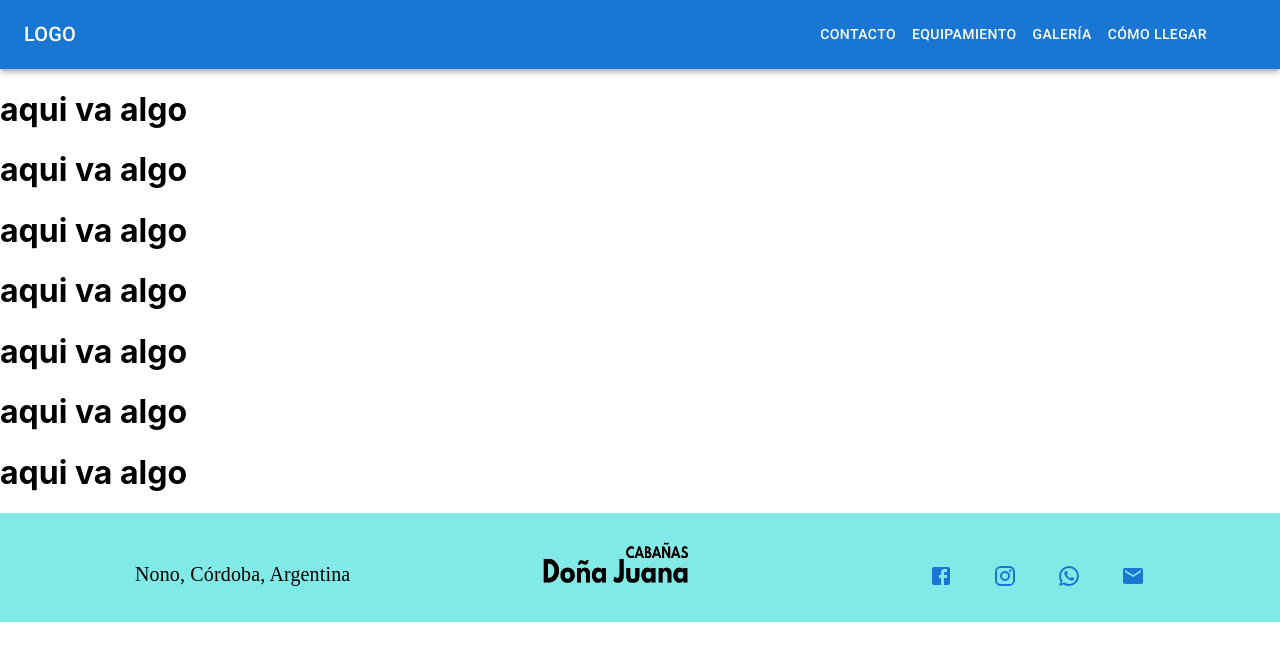
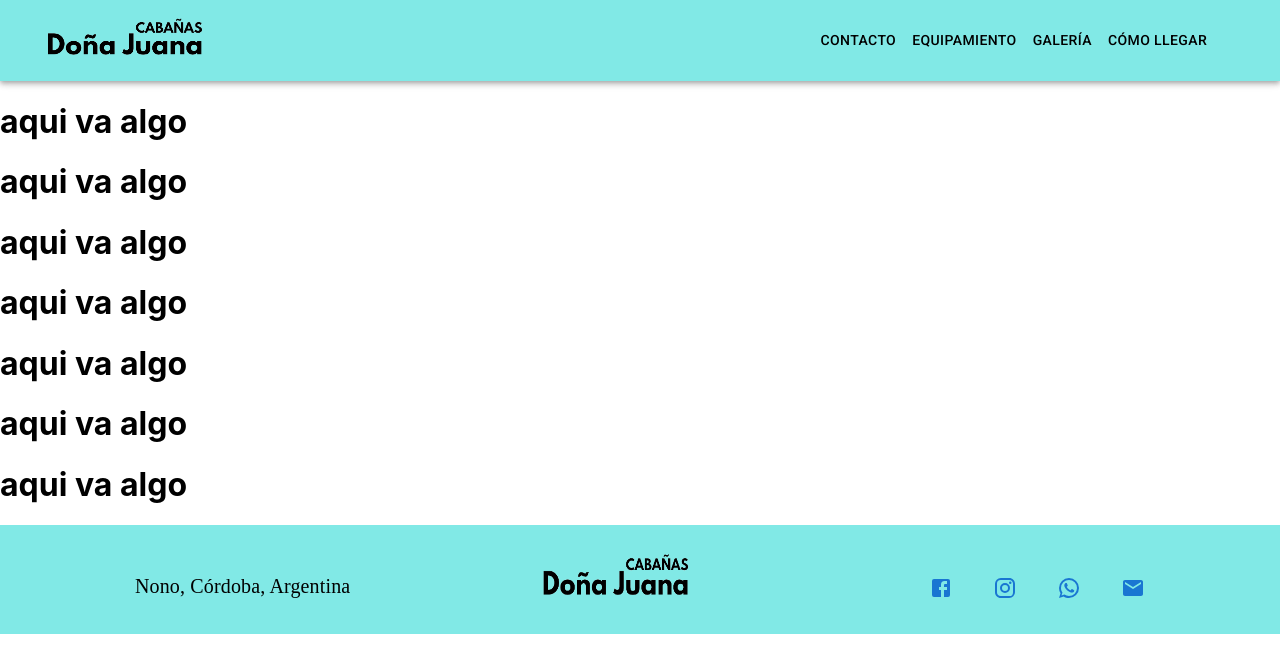
Before and after one commit to LuciMachuca/proyecto-juana, a React (Create React App) app: page /home in a window 1280 px wide. Shown: the top 672 px of the page. Built offline with nearby package versions, Linux system fonts and the light colour scheme.

Commit message:
navBar2 80%

```diff
--- a/src/componentes/Home/Home.jsx
+++ b/src/componentes/Home/Home.jsx
@@ -1,5 +1,5 @@
 import React from 'react';
-import Footer from '../Footer';
+import Footer from '../footer';
 //import Navbar from './HomeConfig';
 import Navbar from '../NavBar';
 
--- a/src/componentes/NavBar.jsx
+++ b/src/componentes/NavBar.jsx
@@ -11,32 +11,17 @@ import Container from '@mui/material/Container';
 import Button from '@mui/material/Button';
 import Tooltip from '@mui/material/Tooltip';
 import MenuItem from '@mui/material/MenuItem';
-import Logo from '../Imagenes/Logo.png';
+import Logo from '../Imagenes/Logo_Limpio_m.png';
 import { makeStyles } from '@mui/styles';
 import { Link } from 'react-router-dom';
+import theme from '../themeConfig'
+import Grid from '@mui/material/Grid';
 
 
 //const pages = ['Como Llegar', 'Galería', 'Equipamiento', 'Contacto'];
 
-const useStyles = makeStyles(theme => ({
-  //offset: theme.mixins.toolbar,  // coloca el alto de forma dinámica
-  root: {
-    palette: {
-      primary: { main: '#81E9E6' },
-      secondary: { main: '#871A1A' },
-      neutral: { main: '#F3F0F0', contrastText: '#fff' },
-    },
-    typography: {
-      fontFamily: 'Spartan',
-
-    },
-  }
-}))
-
 
 const Navbar = () => {
-
-  const classes = useStyles();
 
   const [anchorElNav, setAnchorElNav] = React.useState(null);
   //const [anchorElUser, setAnchorElUser] = React.useState(null);
@@ -57,30 +42,48 @@ const Navbar = () => {
   }; */
 
   return (
-    <AppBar position="static">
-      <Container maxWidth="xl">
-        <Toolbar disableGutters>
-          <Typography className={classes.root}
+    <AppBar position="static" style={{ backgroundColor: '#81E9E6' }}>
+      <Container maxWidth="xl"  >
+        <Toolbar disableGutters >
+
+          {/* <Typography
             variant="h6"
             noWrap
-            component="div"
+            component="img"
             sx={{ flexGrow: 16, mr: 10, display: { xs: 'none', md: 'flex' } }}
           >
-            LOGO
-          </Typography>
+            <Logo/>
+          </Typography> */}
 
-          <Box className={classes.root} sx={{ flexGrow: 1, display: { xs: 'flex', md: 'none' } }}>
+
+          <Grid xs={12} sm={4} overflow='hidden'
+            justifyContent="center"
+          >
+            <Box component="img"
+
+              sx={{
+                width: '50%',
+                height: '50%',
+                paddingTop: '5px',
+                /* maxHeight: { xs: '80%', sm: '40%' },
+                /* maxWidth: { xs: 190, sm: 90 }, */
+              }}
+              alt="Logo."
+              src={Logo} /> </Grid>
+
+
+            <Box sx={{ flexGrow: 1, display: { xs: 'flex', md: 'none' } }} >
               <IconButton
                 size="large"
                 aria-label="account of current user"
                 aria-controls="menu-appbar"
                 aria-haspopup="true"
                 onClick={handleOpenNavMenu}
-              color="inherit"
+                style={{color: 'black' }}
               >
                 <MenuIcon />
               </IconButton>
-            <Menu
+              <Menu style={{color: 'black' }}
                 id="menu-appbar"
                 anchorEl={anchorElNav}
                 anchorOrigin={{
@@ -95,7 +98,7 @@ const Navbar = () => {
                 open={Boolean(anchorElNav)}
                 onClose={handleCloseNavMenu}
                 sx={{
-                display: { xs: 'block', md: 'none' },
+                  flexGrow: 16, mr: 10, display: { xs: 'block', md: 'none' },
                 }}
               >
                 {/* {pages.map((page) => (
@@ -105,34 +108,38 @@ const Navbar = () => {
                 </MenuItem>
               ))} */}
 
-              <Button variant="text" color="primary" component={Link} to='/contacto'>
+                <Button component={Link} to='/contacto'>
                   Contacto
                 </Button>
 
-              <Button variant="text" color="primary" component={Link} to='/equipamiento'>
+                <Button variant="text" style={{color: 'black' }} component={Link} to='/equipamiento'>
                   Equipamiento
                 </Button>
 
-              <Button variant="text" color="primary" component={Link} to='/galeria'>
+                <Button variant="text" style={{color: 'black' }} component={Link} to='/galeria'>
                   Galería
                 </Button>
 
-              <Button target={'_blank'} variant="text" color="primary" href='https://www.google.com.ar/maps/place/Caba%C3%B1as+Do%C3%B1a+Juana/@-31.7944641,-64.9859026,17z/data=!3m1!4b1!4m5!3m4!1s0x942d2f939b9fef69:0x86d8ee840945535e!8m2!3d-31.7944687!4d-64.9837139?hl=es'>
+                <Button target={'_blank'} variant="text"style={{color: 'black' }} href='https://www.google.com.ar/maps/place/Caba%C3%B1as+Do%C3%B1a+Juana/@-31.7944641,-64.9859026,17z/data=!3m1!4b1!4m5!3m4!1s0x942d2f939b9fef69:0x86d8ee840945535e!8m2!3d-31.7944687!4d-64.9837139?hl=es'>
                   Cómo Llegar
                 </Button>
 
               </Menu>
             </Box>
-          <Typography
+            {/* <Typography
             variant="h6"
             noWrap
             component="div"
             sx={{ flexGrow: 1, display: { xs: 'flex', md: 'none' } }}
           >
             LOGO
-          </Typography>
+          </Typography> */}
 
-          <Box sx={{ flexGrow: 1, display: { xs: 'none', md: 'flex' } }}>
+
+
+
+            <Box style={{justifyContent: 'end' }}
+            sx={{ flexGrow: 9, display: { xs: 'none', md: 'flex' } }}>
               {/* {pages.map((page) => (
               <Button
                 key={page}
@@ -142,29 +149,29 @@ const Navbar = () => {
                 {page}
               </Button>
             ))} */}
-            <Button variant="text" color="primary" component={Link} to='/contacto'
+              <Button style={{color: 'black' }} component={Link} to='/contacto'
                 sx={{ my: 2, color: 'white', display: 'block' }}>
                 Contacto
               </Button>
 
-            <Button variant="text" color="primary" component={Link} to='/equipamiento'
+              <Button variant="text" style={{color: 'black' }}component={Link} to='/equipamiento'
                 sx={{ my: 2, color: 'white', display: 'block' }}>
                 Equipamiento
               </Button>
 
-            <Button variant="text" color="primary" component={Link} to='/galeria'
+              <Button variant="text" style={{color: 'black' }} component={Link} to='/galeria'
                 sx={{ my: 2, color: 'white', display: 'block' }}>
                 Galería
               </Button>
 
-            <Button target={'_blank'} variant="text" color="primary" href='https://www.google.com.ar/maps/place/Caba%C3%B1as+Do%C3%B1a+Juana/@-31.7944641,-64.9859026,17z/data=!3m1!4b1!4m5!3m4!1s0x942d2f939b9fef69:0x86d8ee840945535e!8m2!3d-31.7944687!4d-64.9837139?hl=es'
+              <Button target={'_blank'} variant="text" style={{color: 'black' }} href='https://www.google.com.ar/maps/place/Caba%C3%B1as+Do%C3%B1a+Juana/@-31.7944641,-64.9859026,17z/data=!3m1!4b1!4m5!3m4!1s0x942d2f939b9fef69:0x86d8ee840945535e!8m2!3d-31.7944687!4d-64.9837139?hl=es'
                 sx={{ my: 2, color: 'white', display: 'block' }}>
                 Cómo Llegar
               </Button>
 
             </Box>
 
-          <Box sx={{ flexGrow: 0 }}>
+            <Box sx={{ flexGrow: 1 }}>
 
 
             </Box>
```
Lines whose indentation alone changed are shown as unchanged.
